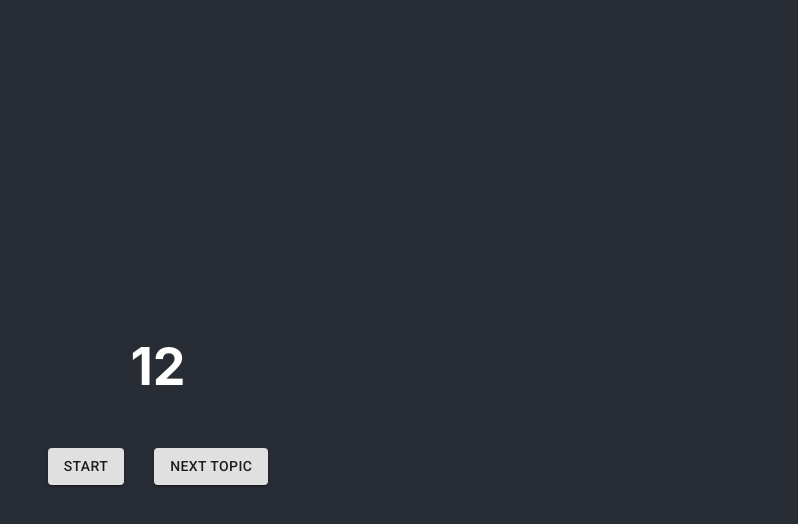
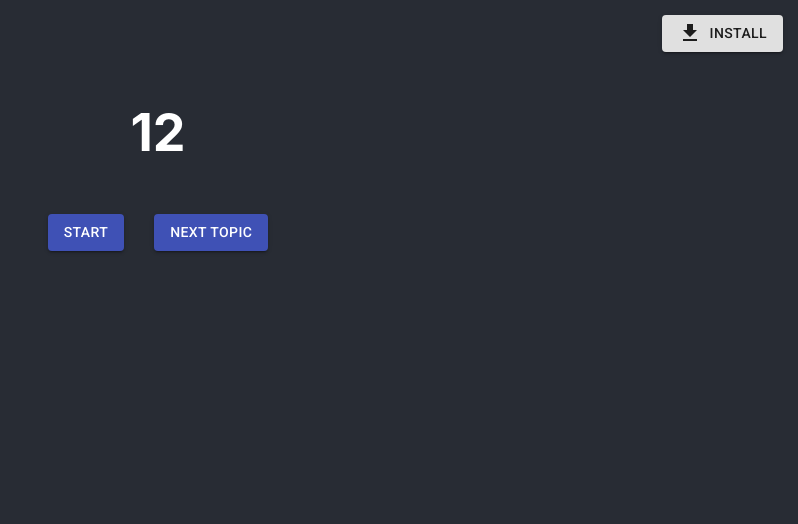
Before and after one commit to markdreyer/lean-coffee, a React (Create React App) app: page / in a window 1280 px wide. Shown: the top 524 px of the page, without its empty margins (482-1280 px from the left). Built offline with nearby package versions, Linux system fonts and the light colour scheme.

Commit message:
install button

```diff
--- a/package.json
+++ b/package.json
@@ -4,6 +4,7 @@
   "private": true,
   "dependencies": {
     "@material-ui/core": "^4.9.1",
+    "@material-ui/icons": "^4.9.1",
     "@testing-library/jest-dom": "^4.2.4",
     "@testing-library/react": "^9.4.0",
     "@testing-library/user-event": "^7.2.1",
--- a/public/index.html
+++ b/public/index.html
@@ -26,6 +26,7 @@
       rel="stylesheet"
       href="https://fonts.googleapis.com/css?family=Roboto:300,400,500,700&display=swap"
     />
+    <link rel="stylesheet" href="https://fonts.googleapis.com/icon?family=Material+Icons" />
   </head>
   <body>
     <noscript>You need to enable JavaScript to run this app.</noscript>
--- a/src/App.css
+++ b/src/App.css
@@ -1,38 +1,12 @@
 .App {
   text-align: center;
-}
-
-.App-logo {
-  height: 40vmin;
-  pointer-events: none;
-}
-
-@media (prefers-reduced-motion: no-preference) {
-  .App-logo {
-    animation: App-logo-spin infinite 20s linear;
-  }
-}
-
-.App-header {
   background-color: #282c34;
   min-height: 100vh;
-  display: flex;
-  flex-direction: column;
   align-items: center;
   justify-content: center;
   font-size: calc(10px + 2vmin);
   color: white;
 }
-
-.App-link {
-  color: #61dafb;
+header {
+  text-align: right;
 }
-
-@keyframes App-logo-spin {
-  from {
-    transform: rotate(0deg);
-  }
-  to {
-    transform: rotate(360deg);
-  }
-}
--- a/src/App.js
+++ b/src/App.js
@@ -1,13 +1,18 @@
 import React from "react";
 import "./App.css";
 import Timer from "./Timer";
+import InstallButton from "./InstallButton";
 
 function App() {
   return (
     <div className="App">
-      <header className="App-header">
+      <header>
+        <InstallButton></InstallButton>
+      </header>
+      <main>
         <Timer></Timer>
-      </header>
+      </main>
+      <footer></footer>
     </div>
   );
 }
--- /dev/null
+++ b/src/InstallButton.css
@@ -0,0 +1,10 @@
+@media all and (display-mode: standalone) {
+  #install-button {
+    display: none;
+  }
+}
+@media only screen and (max-device-width: 480px) {
+  #install-button {
+    display: block;
+  }
+}
--- /dev/null
+++ b/src/InstallButton.js
@@ -0,0 +1,30 @@
+import React, { Component } from "react";
+import { Button } from "@material-ui/core";
+import GetApp from "@material-ui/icons/GetApp";
+
+class InstallButton extends Component {
+  addToHomeScreen() {
+    if (window.deferredPrompt) {
+      window.deferredPrompt.prompt();
+      // Wait for the user to respond to the prompt
+      window.deferredPrompt.userChoice.then(choiceResult => {
+        if (choiceResult.outcome === "accepted") {
+          console.log("User accepted the A2HS prompt");
+          window.deferredPrompt = null;
+        } else {
+          console.log("User dismissed the A2HS prompt");
+        }
+      });
+    }
+  }
+
+  render() {
+    return (
+      <Button variant="contained" onClick={() => this.addToHomeScreen()}>
+        <GetApp></GetApp>&nbsp; Install
+      </Button>
+    );
+  }
+}
+
+export default InstallButton;
--- a/src/Timer.js
+++ b/src/Timer.js
@@ -112,16 +112,28 @@ class Timer extends Component {
         {!timerExpired && (
           <div>
             {timer && (
-              <Button variant="contained" onClick={() => this.stop()}>
+              <Button
+                color="primary"
+                variant="contained"
+                onClick={() => this.stop()}
+              >
                 Stop
               </Button>
             )}
             {!timer && (
-              <Button variant="contained" onClick={() => this.start()}>
+              <Button
+                color="primary"
+                variant="contained"
+                onClick={() => this.start()}
+              >
                 Start
               </Button>
             )}
-            <Button variant="contained" onClick={() => this.reset()}>
+            <Button
+              color="primary"
+              variant="contained"
+              onClick={() => this.reset()}
+            >
               Next Topic
             </Button>
           </div>
@@ -129,19 +141,28 @@ class Timer extends Component {
         {timerExpired && (
           <div>
             {timer && (
-              <Button variant="contained" onClick={() => this.stop()}>
+              <Button
+                color="primary"
+                variant="contained"
+                onClick={() => this.stop()}
+              >
                 Stop
               </Button>
             )}
             {!timer && (
               <Button
+                color="primary"
                 variant="contained"
                 onClick={() => this.startSeconds(this.getNextCountdown())}
               >
                 {this.getNextCountdown()} More?
               </Button>
             )}
-            <Button variant="contained" onClick={() => this.reset()}>
+            <Button
+              color="primary"
+              variant="contained"
+              onClick={() => this.reset()}
+            >
               Next Topic
             </Button>
           </div>
```
Also changed, not shown: 1 other file (tests, documents, lock files or other folders).
